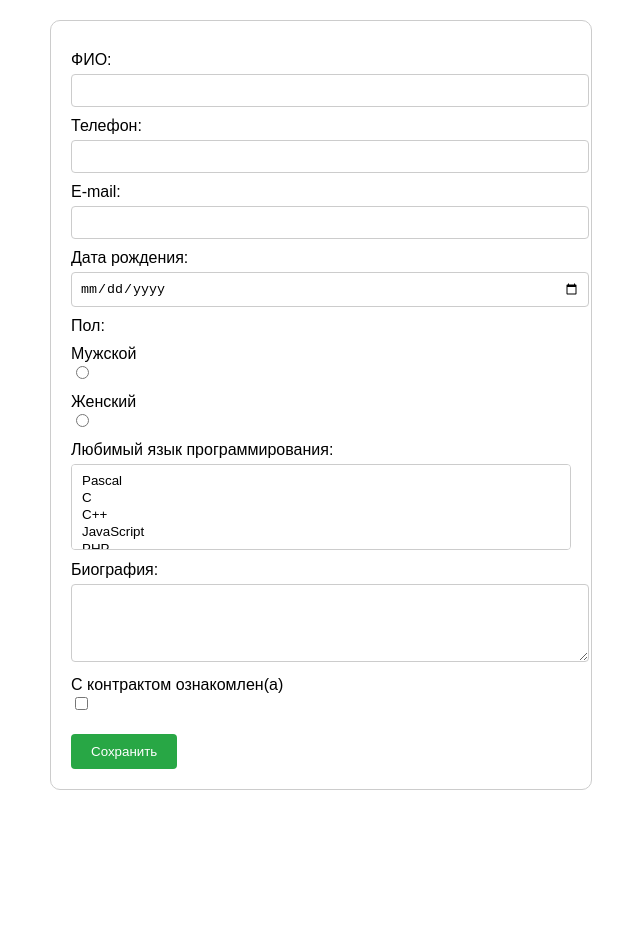
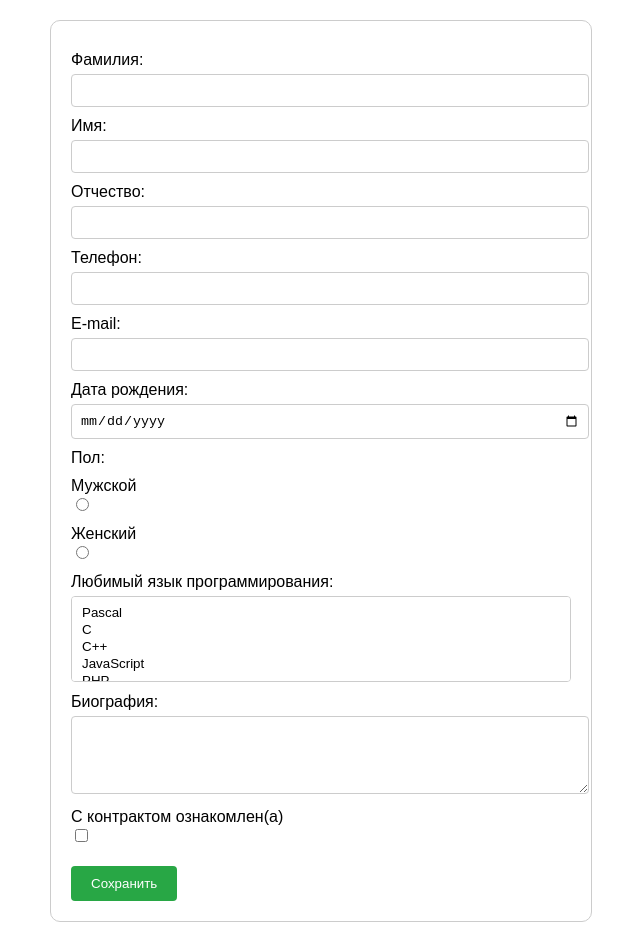
Before and after one commit to staspykubsu/backend_3, a plain HTML site: page index.html in a window 1280 px wide. Shown: the whole page, without its empty margins (319-959 px from the left). Before the commit the page ends 810 px from the top, so only its background shows below. Drawn offline with Linux system fonts and the light colour scheme.

Commit message:
Update index.html

```diff
--- a/index.html
+++ b/index.html
@@ -8,8 +8,15 @@
 </head>
 <body>
     <form action="submit_form.py" method="POST">
-        <label for="fullname">ФИО:</label>
-        <input type="text" id="fullname" name="fullname" maxlength="150" required><br>
+
+	<label for="last_name">Фамилия:</label>
+	<input type="text" id="last_name" name="last_name" maxlength="50" required><br>
+
+	<label for="first_name">Имя:</label>
+	<input type="text" id="first_name" name="first_name" maxlength="50" required><br>
+
+	<label for="patronymic">Отчество:</label>
+	<input type="text" id="patronymic" name="patronymic" maxlength="50"><br>
 
         <label for="phone">Телефон:</label>
         <input type="tel" id="phone" name="phone" required><br>
```
